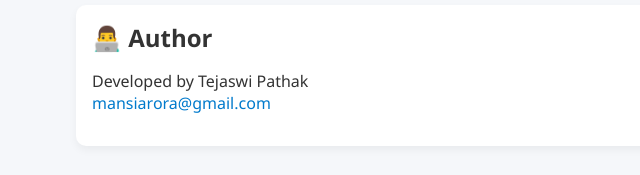
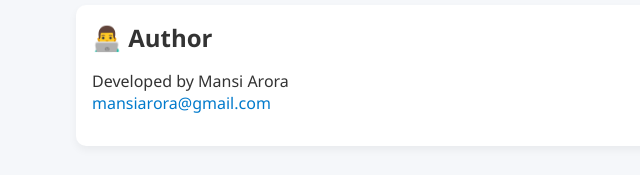
Before and after one commit to Mansi-DevOps/DevOps-Pipeline_using-Jenkins-Docker-Kubernetes, a plain HTML site: page frontend/index.html in a window 1280 px wide. Shown: the part 829-1004 px from the top of the page, 148-788 px from the left. Drawn offline with Linux system fonts and the light colour scheme.

Commit message:
Update index.html

```diff
--- a/frontend/index.html
+++ b/frontend/index.html
@@ -91,7 +91,7 @@
 
   <section>
     <h2>👨‍💻 Author</h2>
-    <p>Developed by Tejaswi Pathak<br>
+    <p>Developed by Mansi Arora<br>
     <a href="mailto:your-email@example.com">mansiarora@gmail.com</a></p>
   </section>
 
```
